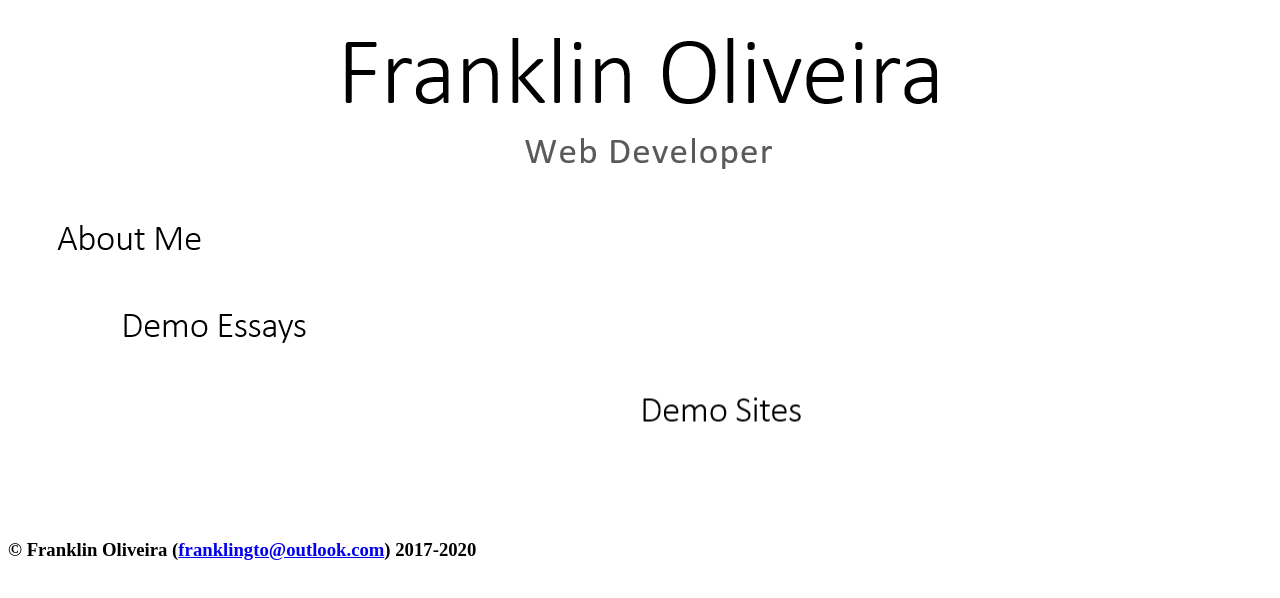
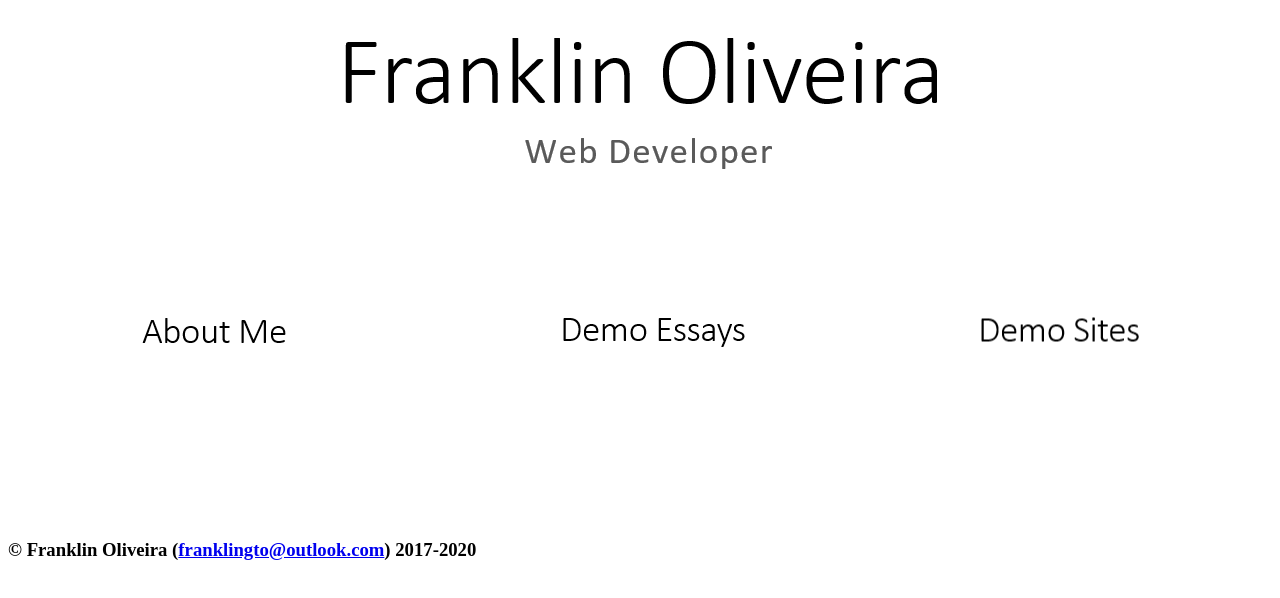
Before and after one commit to FranklinTOliveira/Website, a plain HTML site: page index.html in a window 1280 px wide. Drawn offline with Linux system fonts and the light colour scheme.

Commit message:
Adjusted the CSS for the index page

```diff
--- a/css/main.css
+++ b/css/main.css
@@ -14,27 +14,24 @@
 #columnone{
 	width:33%;
 	height:20em;
-	margin: 15% 33% 20% 0;
+	margin: 15% 0;
 	float:left;
-	border:1px black;
 	position:absolute;
 	}
 
 #columntwo{
 	width:33%;
 	height:20em;
-	margin: 15% 66% 20% 0;
+	margin: 15% 33%;
 	float:left;
-	border:1px black;
 	position:absolute;
 	}
 
 #columnthree{
 	width:33%;
 	height:20em;
-	margin: 15% 0 20% 33%;
-	border:1px black;
-	float:right;
+	margin: 15% 66%;
+	float:left;
 	position:absolute;
 	}
 
@@ -110,8 +107,7 @@
     background:url('../images/AboutMe.png') center no-repeat;
     width:200px;
     height:40px;
-    margin: 5%;
-    border:1px black;
+    margin: 27% 25%;
     position:absolute;
     }
 
@@ -119,8 +115,7 @@
     background:url('../images/DemoEssays.png') center no-repeat;
     width:200px;
     height:40px;
-    margin: 25%;
-    border:1px black;
+    margin: 26% 29%;
     position:absolute;
     }
 
@@ -128,8 +123,7 @@
     background:url('../images/DemoSites.png') center no-repeat;
     width:200px;
 	height:40px;
-	margin: 45%;
-	border:1px black;
+	margin: 26% 25%;
 	position:absolute;
     }
 
```
